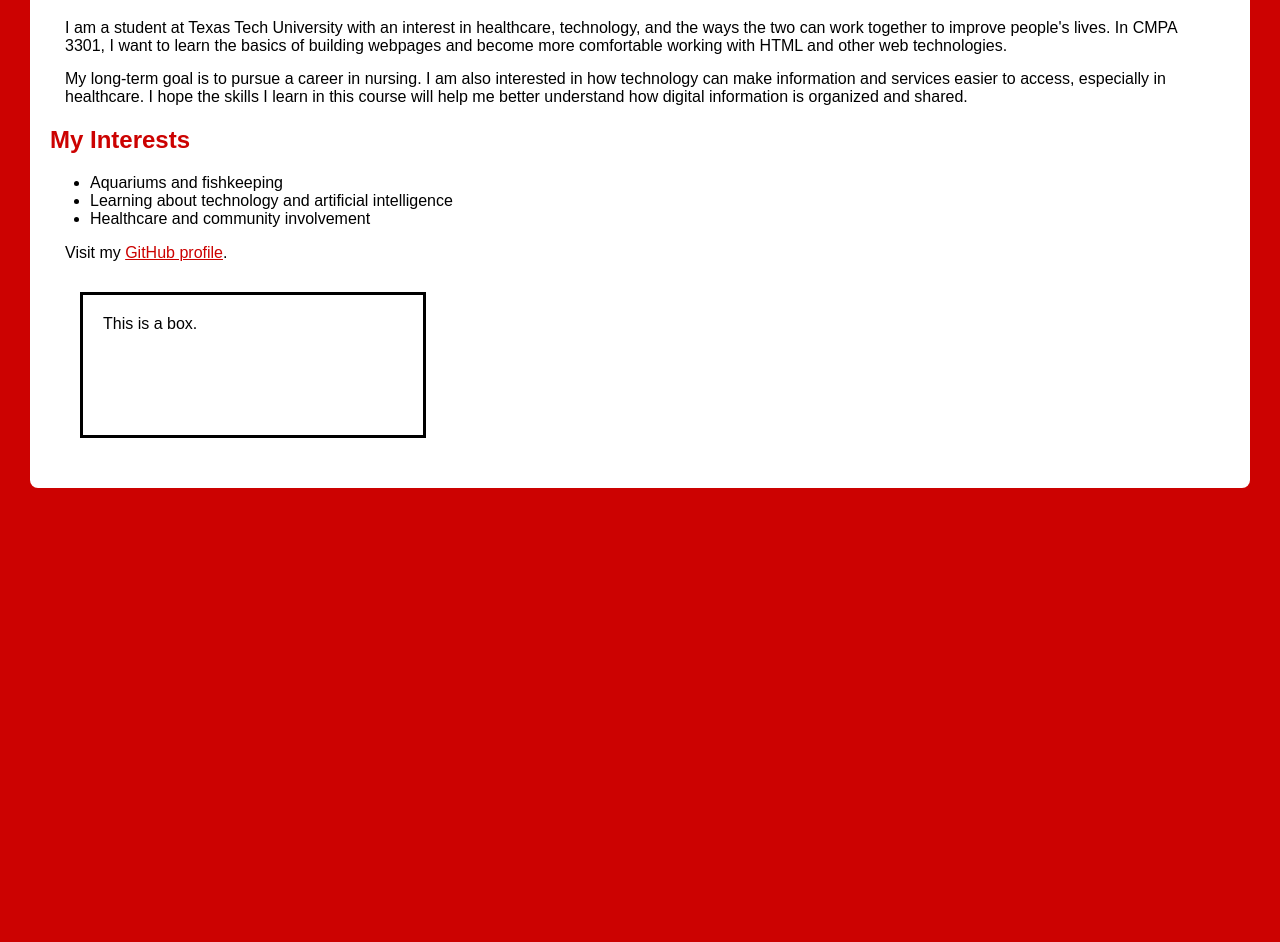
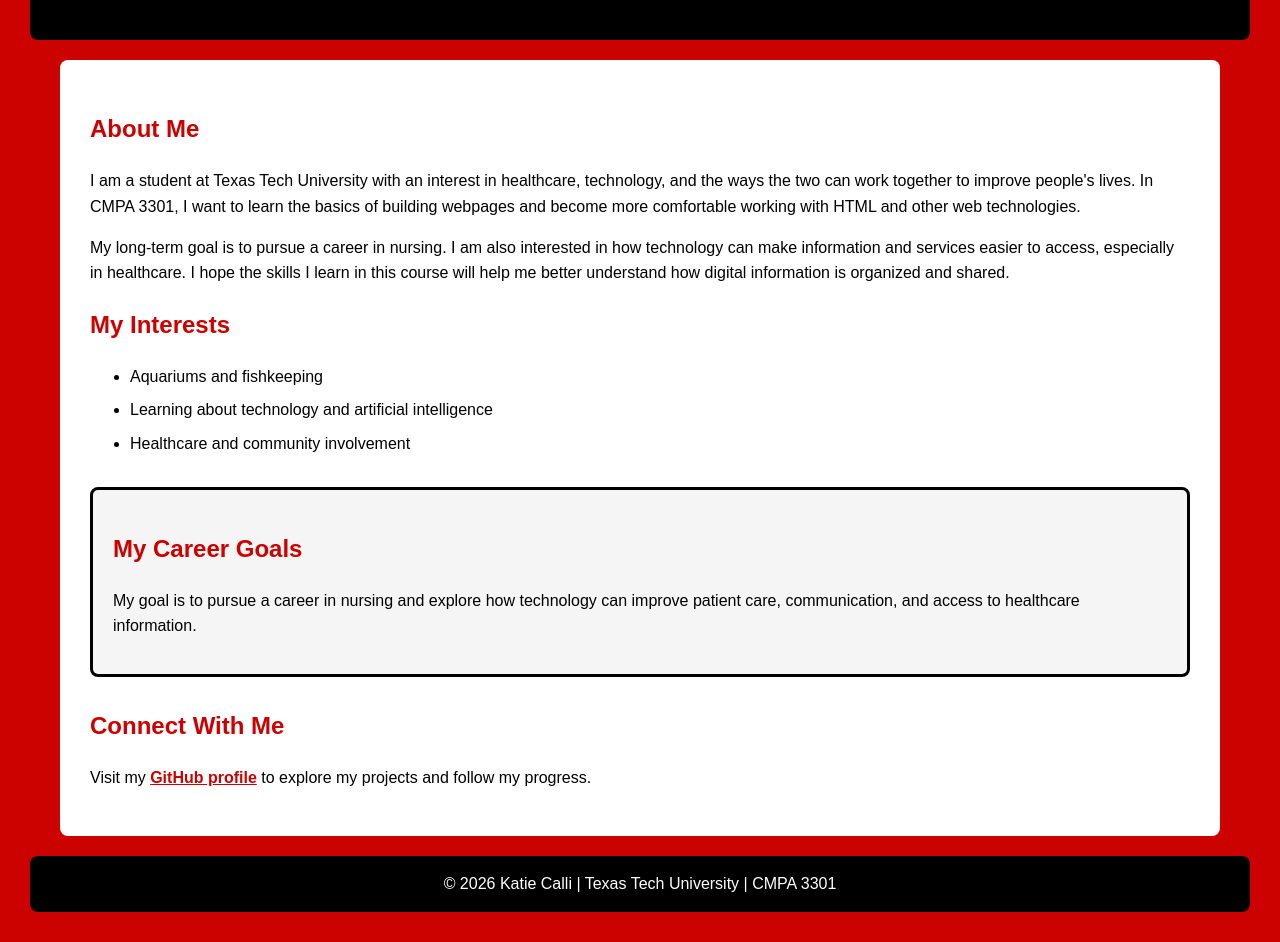
Before and after one commit to KatieCalli/katiecalli.github.io, a plain HTML site: page index.html in a window 1280 px wide. Shown: the part 214-1156 px from the top of the page. Before the commit the page ends 800 px from the top, so only its background shows below. Drawn offline with Linux system fonts and the light colour scheme.

Commit message:
Refine website design and update project documentation

```diff
--- a/index.html
+++ b/index.html
@@ -1,3 +1,4 @@
+
 <!DOCTYPE html>
 <html lang="en">
 <head>
@@ -10,11 +11,12 @@
 
     <header>
         <h1>Katie Calli</h1>
-
         <h2>Healthcare, Nursing, and Human-Centered Technology</h2>
     </header>
 
     <main>
+        <h2>About Me</h2>
+
         <p>
             I am a student at Texas Tech University with an interest in healthcare,
             technology, and the ways the two can work together to improve people's
@@ -37,14 +39,28 @@
             <li>Healthcare and community involvement</li>
         </ul>
 
+        <div class="career-goals">
+            <h2>My Career Goals</h2>
+            <p>
+                My goal is to pursue a career in nursing and explore how
+                technology can improve patient care, communication, and
+                access to healthcare information.
+            </p>
+        </div>
+
+        <h2>Connect With Me</h2>
+
         <p>
             Visit my
-            <a href="https://github.com/katiecalli">GitHub profile</a>.
+            <a href="https://github.com/katiecalli">GitHub profile</a>
+            to explore my projects and follow my progress.
         </p>
-        <div>
-    This is a box.
-</div>
+
     </main>
+
+    <footer>
+        &copy; 2026 Katie Calli | Texas Tech University | CMPA 3301
+    </footer>
 
 </body>
 </html>
--- a/style.css
+++ b/style.css
@@ -1,45 +1,100 @@
+
+/* Main website styling */
 body {
     background-color: #cc0201;
     color: #000000;
     font-family: Arial, sans-serif;
     margin: 30px;
+    line-height: 1.6;
 }
 
+/* Website header */
 header {
     background-color: #000000;
-    color: white;
-    padding: 20px;
+    color: #FFFFFF;
+    padding: 30px;
     text-align: center;
+    border-radius: 8px;
+    margin-bottom: 20px;
+}
+
+/* Headings */
+h1 {
+    color: #FFFFFF;
+    font-size: 36px;
 }
 
 h2 {
     color: #cc0201;
 }
 
+header h2 {
+    color: #FFFFFF;
+}
+
+/* Main content */
 main {
     background-color: #FFFFFF;
+    padding: 30px;
+    border-radius: 8px;
+    max-width: 1100px;
+    margin: 0 auto;
+}
+
+/* Paragraphs */
+p {
+    color: #000000;
+    margin: 15px 0;
+}
+
+/* Interest list */
+li {
+    margin-bottom: 8px;
+}
+
+/* Website links */
+a {
+    color: #cc0201;
+    font-weight: bold;
+}
+
+a:hover {
+    color: #000000;
+}
+
+/* Career goals box */
+.career-goals {
+    width: 100%;
+    min-height: 100px;
+    background-color: #f5f5f5;
+    border: 3px solid #000000;
+    border-radius: 8px;
     padding: 20px;
+    margin: 30px auto;
+    box-sizing: border-box;
+}
+
+/* Website footer */
+footer {
+    background-color: #000000;
+    color: #FFFFFF;
+    text-align: center;
+    padding: 15px;
+    margin-top: 20px;
     border-radius: 8px;
 }
 
-a {
-    color: #cc0201;
+/* Mobile-friendly layout */
+@media (max-width: 600px) {
+    body {
+        margin: 10px;
+    }
+
+    header, main {
+        padding: 15px;
+    }
+
+    h1 {
+        font-size: 28px;
+    }
 }
-div {
-    width: 300px;
-    height: 100px;
-    background-color: #FFFFFF;
-    border: 3px solid #000000;
-    padding: 20px;
-    margin: 30px;
-}
-h1 {
-    color: #FFFFFF;
-    font-family: Arial, sans-serif;
-}
-
-p {
-    color: #000000;
-    font-family: Arial, sans-serif;
-    margin: 15px;
-}
```
Also changed, not shown: 1 other file.
